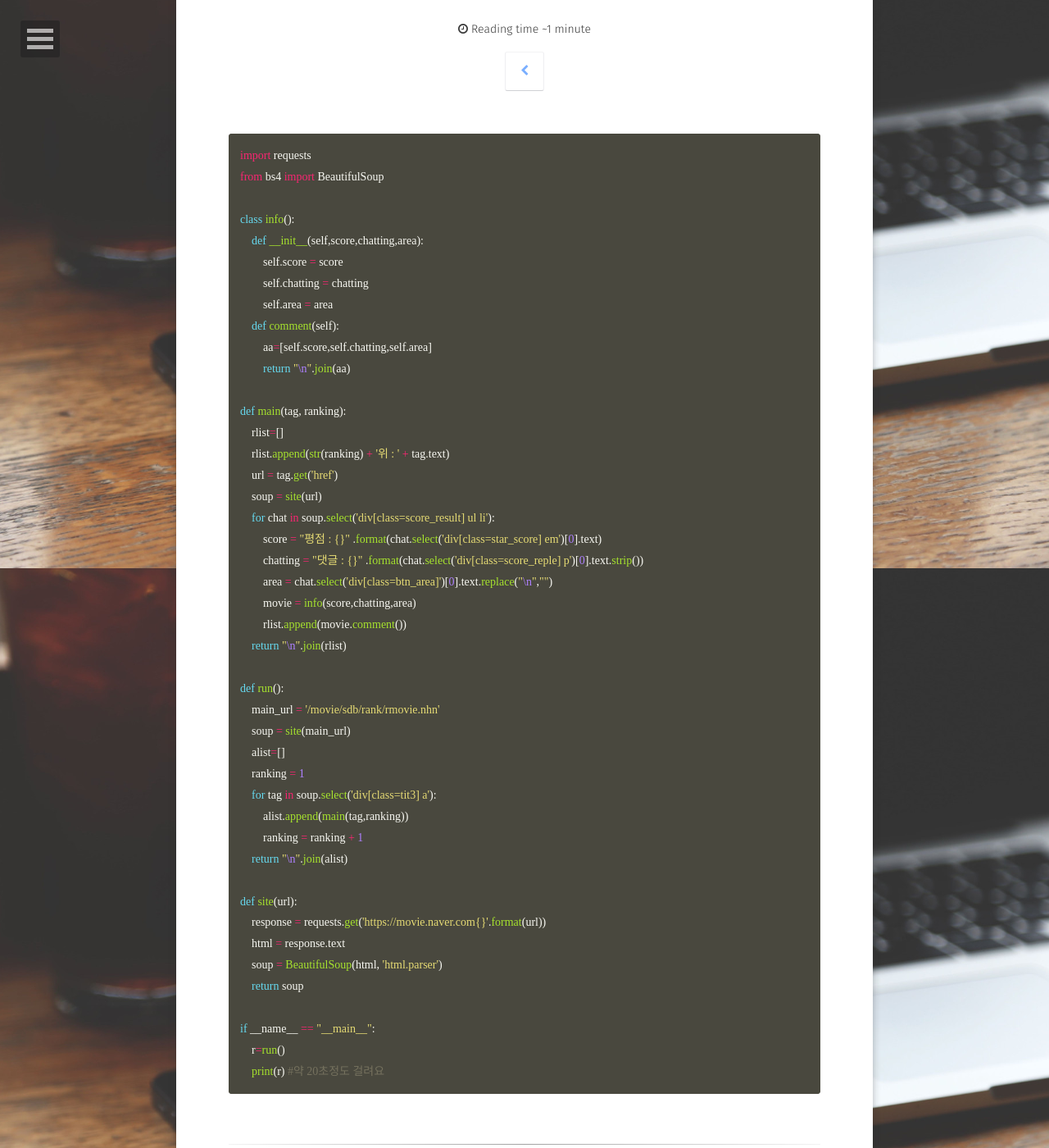
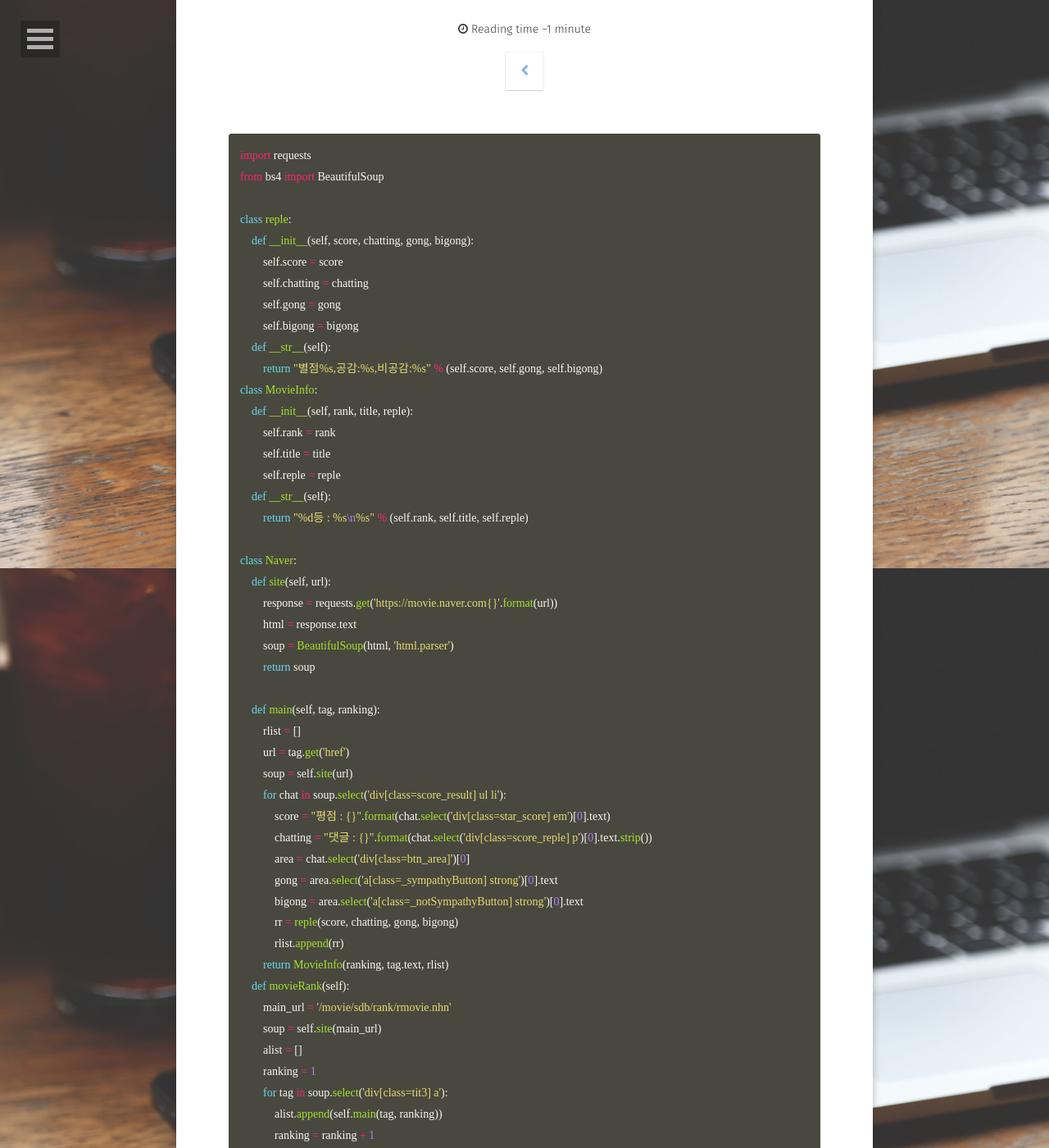
Before and after one commit to tobby48/tobby48.github.com, a Jekyll site: the page built from _posts/Algorithm/2022-10-23-Naver-Rank.md, in a window 1280 px wide and 1400 px high, scrolled down 207 px. Shown: the whole window at 82% size. Built offline with Jekyll 4.4.1, drawn with Linux system fonts in a browser that asks for light colours; some web fonts are replaced; comment, search, counter and statistics services are not loaded; some of the changed text lies outside the part shown.

Commit message:
Update 2022-10-23-Naver-Rank.md

````diff
--- a/_posts/Algorithm/2022-10-23-Naver-Rank.md
+++ b/_posts/Algorithm/2022-10-23-Naver-Rank.md
@@ -11,45 +11,55 @@ tags:
 import requests
 from bs4 import BeautifulSoup
 
-class info():
-    def __init__(self,score,chatting,area):
+class reple:
+    def __init__(self, score, chatting, gong, bigong):
         self.score = score
         self.chatting = chatting
-        self.area = area
-    def comment(self):
-        aa=[self.score,self.chatting,self.area]
-        return "\n".join(aa)
+        self.gong = gong
+        self.bigong = bigong
+    def __str__(self):
+        return "별점%s,공감:%s,비공감:%s" % (self.score, self.gong, self.bigong)
+class MovieInfo:
+    def __init__(self, rank, title, reple):
+        self.rank = rank
+        self.title = title
+        self.reple = reple
+    def __str__(self):
+        return "%d등 : %s\n%s" % (self.rank, self.title, self.reple)
 
-def main(tag, ranking):
-    rlist=[]
-    rlist.append(str(ranking) + '위 : ' + tag.text)
-    url = tag.get('href')
-    soup = site(url)
-    for chat in soup.select('div[class=score_result] ul li'):
-        score = "평점 : {}" .format(chat.select('div[class=star_score] em')[0].text)
-        chatting = "댓글 : {}" .format(chat.select('div[class=score_reple] p')[0].text.strip())
-        area = chat.select('div[class=btn_area]')[0].text.replace("\n","")
-        movie = info(score,chatting,area)
-        rlist.append(movie.comment())
-    return "\n".join(rlist)
+class Naver:
+    def site(self, url):
+        response = requests.get('https://movie.naver.com{}'.format(url))
+        html = response.text
+        soup = BeautifulSoup(html, 'html.parser')
+        return soup
 
-def run():
-    main_url = '/movie/sdb/rank/rmovie.nhn'
-    soup = site(main_url)
-    alist=[]
-    ranking = 1
-    for tag in soup.select('div[class=tit3] a'):
-        alist.append(main(tag,ranking))
-        ranking = ranking + 1
-    return "\n".join(alist)
-
-def site(url):
-    response = requests.get('https://movie.naver.com{}'.format(url))
-    html = response.text
-    soup = BeautifulSoup(html, 'html.parser')
-    return soup
+    def main(self, tag, ranking):
+        rlist = []
+        url = tag.get('href')
+        soup = self.site(url)
+        for chat in soup.select('div[class=score_result] ul li'):
+            score = "평점 : {}".format(chat.select('div[class=star_score] em')[0].text)
+            chatting = "댓글 : {}".format(chat.select('div[class=score_reple] p')[0].text.strip())
+            area = chat.select('div[class=btn_area]')[0]
+            gong = area.select('a[class=_sympathyButton] strong')[0].text
+            bigong = area.select('a[class=_notSympathyButton] strong')[0].text
+            rr = reple(score, chatting, gong, bigong)
+            rlist.append(rr)
+        return MovieInfo(ranking, tag.text, rlist)
+    def movieRank(self):
+        main_url = '/movie/sdb/rank/rmovie.nhn'
+        soup = self.site(main_url)
+        alist = []
+        ranking = 1
+        for tag in soup.select('div[class=tit3] a'):
+            alist.append(self.main(tag, ranking))
+            ranking = ranking + 1
+        return alist
 
 if __name__ == "__main__":
-    r=run()
-    print(r) #약 20초정도 걸려요
+    a=Naver()
+    cc=a.movieRank()
+    for b in cc:
+        print(b)
 ```
````
